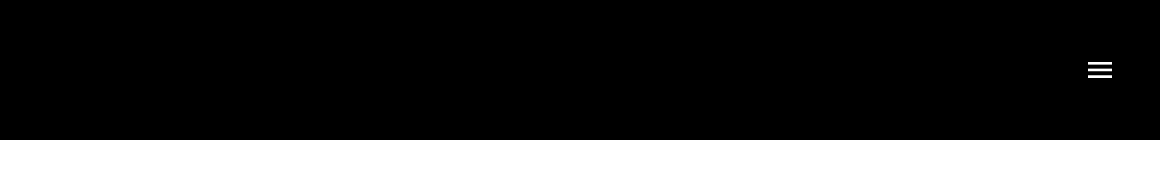
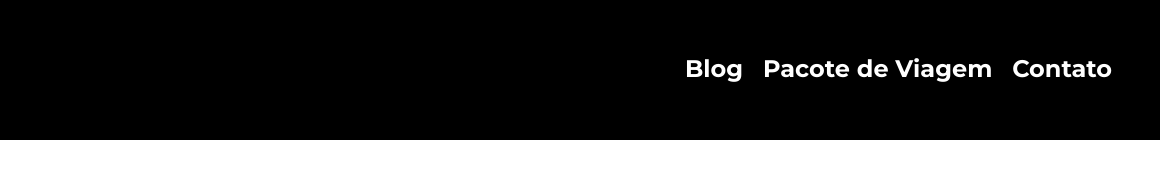
Before and after one commit to RaphaelTortelote/Jornada-Viagens, a plain HTML site: page index.html in a window 1280 px wide. Shown: the full height of the page, 120-1280 px from the left. Drawn offline with Linux system fonts and the light colour scheme.

Commit message:
add tablet styles

```diff
--- a/Css/header.css
+++ b/Css/header.css
@@ -36,9 +36,32 @@ nav {
 .list__links li a {
   color: var(--text-secondary-color);
   text-decoration: none;
+  font-weight: var(--titles-weight);
+  font-size: 24px;
 }
 .logo {
   display: inline-block;
   width: 68px;
   height: 64px;
 }
+
+@media screen and (min-width: 768px) {
+  .navigation-menu {
+    margin-top: 0;
+    width: 467px;
+  }
+  .navigation-menu label {
+    display: none;
+  }
+  .navigation-menu nav {
+    display: block;
+  }
+  .navigation-menu ul {
+    display: flex;
+    justify-content: space-between;
+    align-items: center;
+  }
+  .navigation-menu li{
+    margin: 0;
+  }
+}
```
